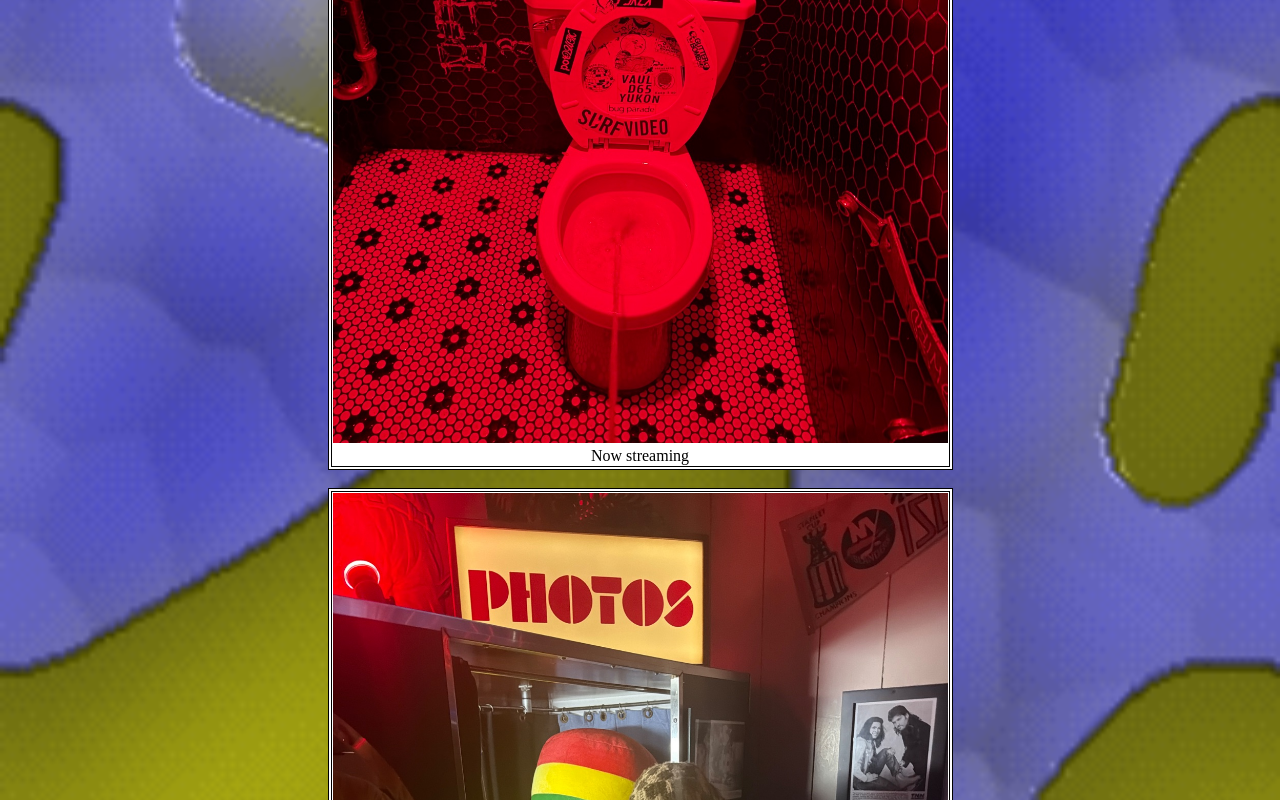
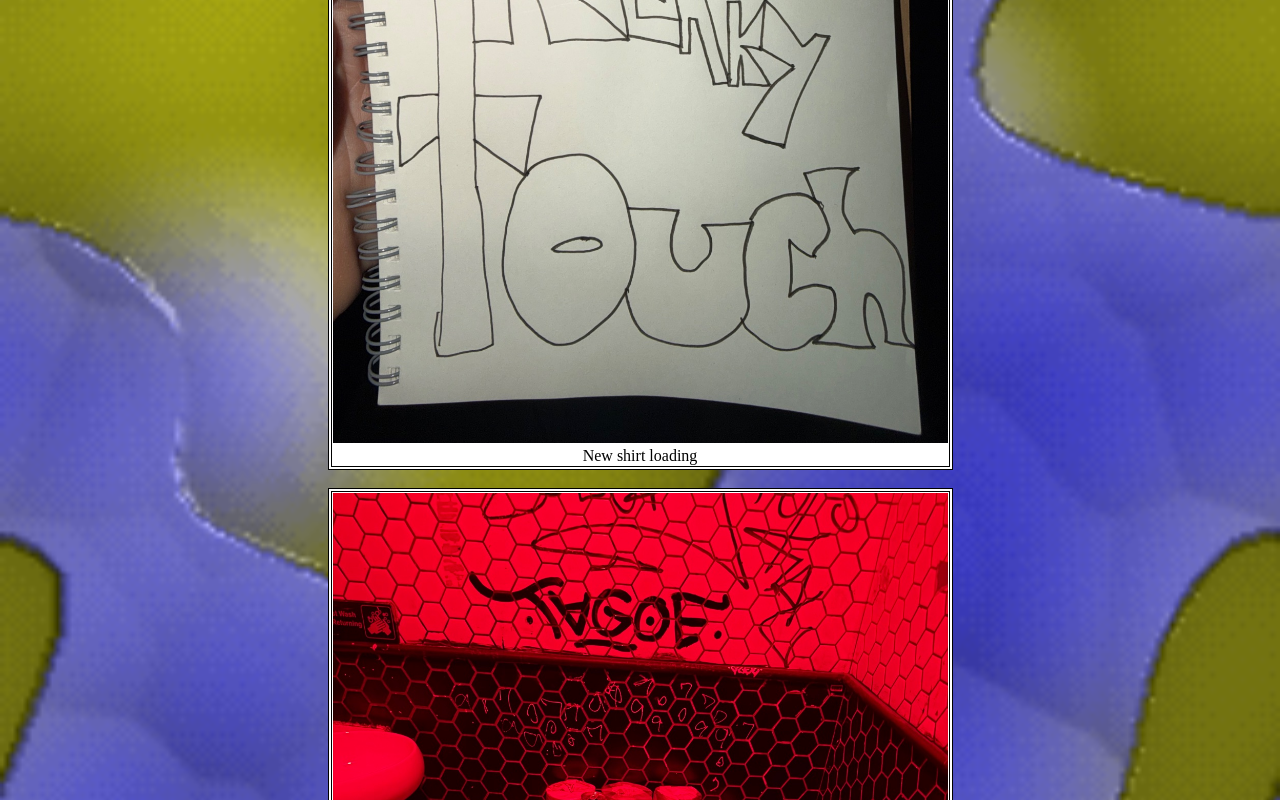
Before and after one commit to aidanspencer/freakytouch, a plain HTML site: page photos/index.html in a window 1280 px wide. Shown: the part 552-1352 px from the top of the page. Drawn offline with Linux system fonts and the light colour scheme.

Commit message:
Add new photos to photos page

```diff
--- a/photos/index.html
+++ b/photos/index.html
@@ -55,6 +55,16 @@
         <br>
 
         <!-- BEGIN GENERATED: run pull_photos.py to update. To remove a photo, delete its file from images/photos/ (deleting only this HTML gets it added back) -->
+        <table class="content-table">
+            <tr>
+                <td>
+                    <img class="content-img" src="/images/photos/upload-20261121-309d570a.jpg" alt="New shirt loading">
+                    <div>New shirt loading</div>
+                </td>
+            </tr>
+        </table>
+        <br>
+
         <table class="content-table">
             <tr>
                 <td>
```
